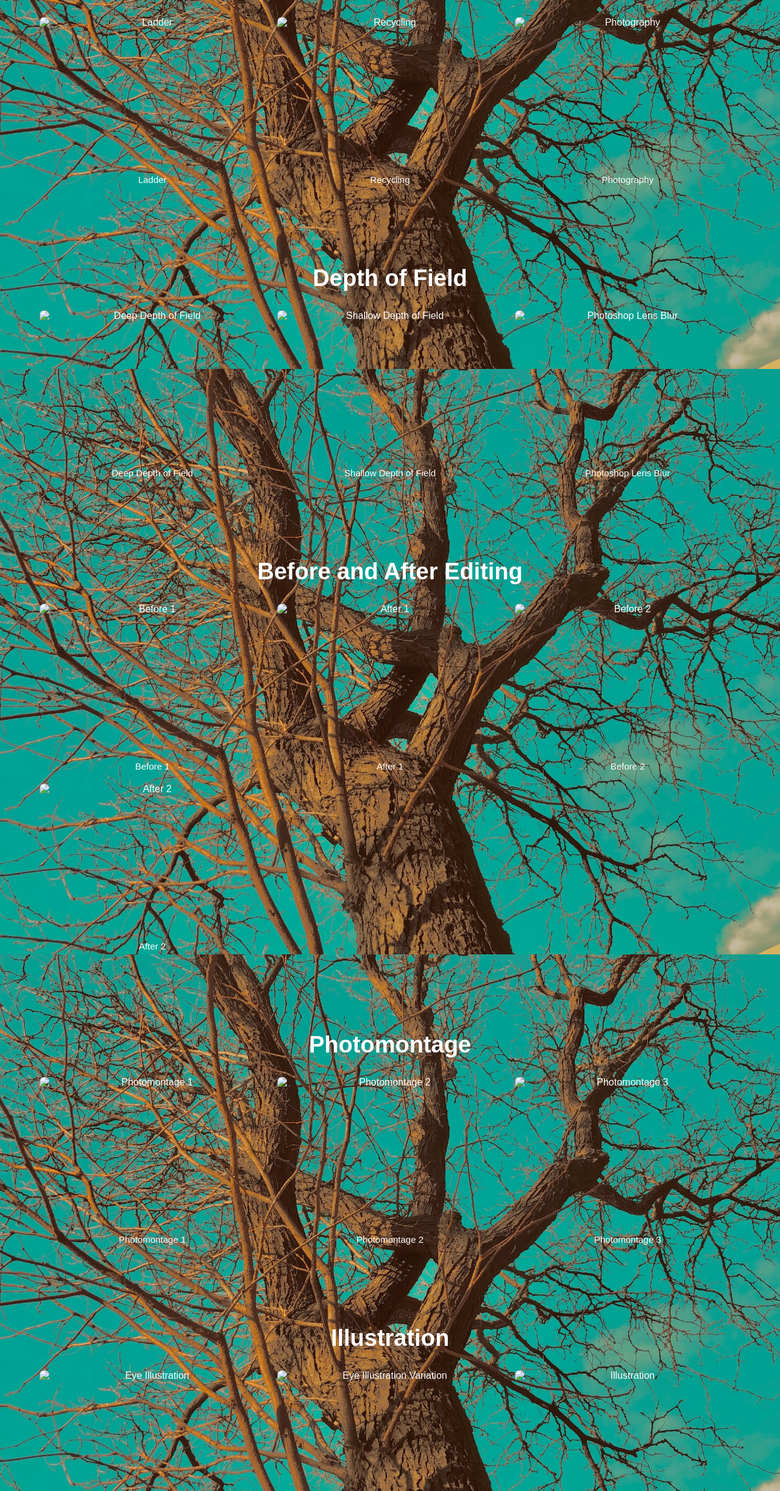
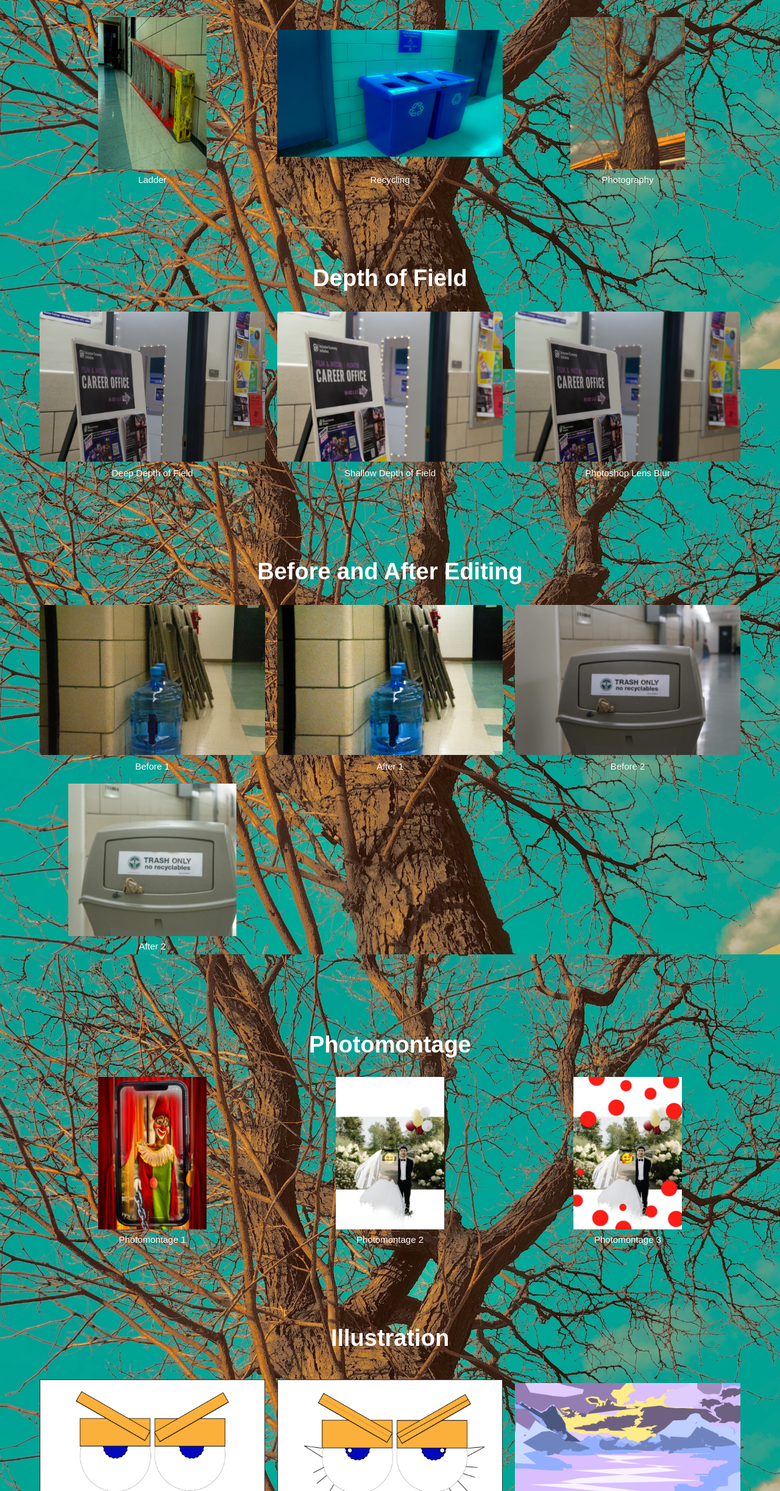
Before and after one commit to Mingle112/Media_150, a plain HTML site: page projects.html in a window 1280 px wide. Shown: the part 355-2800 px from the top of the page at 61% size. Drawn offline with Linux system fonts and the light colour scheme.

Commit message:
Add files via upload

```diff
--- a/projects.html
+++ b/projects.html
@@ -18,15 +18,15 @@
       <h2>Photography</h2>
       <div class="gallery">
         <figure>
-          <img src="images/ladder.jpg" alt="Ladder" onclick="openImage(this)" tabindex="0" onkeydown="if(event.key==='Enter')openImage(this)">
+          <img src="ladder.jpg" alt="Ladder" onclick="openImage(this)" tabindex="0" onkeydown="if(event.key==='Enter')openImage(this)">
           <figcaption>Ladder</figcaption>
         </figure>
         <figure>
-          <img src="images/recycling.jpg" alt="Recycling" onclick="openImage(this)" tabindex="0" onkeydown="if(event.key==='Enter')openImage(this)">
+          <img src="recycling.jpg" alt="Recycling" onclick="openImage(this)" tabindex="0" onkeydown="if(event.key==='Enter')openImage(this)">
           <figcaption>Recycling</figcaption>
         </figure>
         <figure>
-          <img src="images/photo.jpg" alt="Photography" onclick="openImage(this)" tabindex="0" onkeydown="if(event.key==='Enter')openImage(this)">
+          <img src="photo.jpg" alt="Photography" onclick="openImage(this)" tabindex="0" onkeydown="if(event.key==='Enter')openImage(this)">
           <figcaption>Photography</figcaption>
         </figure>
       </div>
@@ -36,15 +36,15 @@
       <h2>Depth of Field</h2>
       <div class="gallery">
         <figure>
-          <img src="images/deep-depth.jpg" alt="Deep Depth of Field" onclick="openImage(this)" tabindex="0" onkeydown="if(event.key==='Enter')openImage(this)">
+          <img src="deep-depth.jpg" alt="Deep Depth of Field" onclick="openImage(this)" tabindex="0" onkeydown="if(event.key==='Enter')openImage(this)">
           <figcaption>Deep Depth of Field</figcaption>
         </figure>
         <figure>
-          <img src="images/shallow-depth.jpg" alt="Shallow Depth of Field" onclick="openImage(this)" tabindex="0" onkeydown="if(event.key==='Enter')openImage(this)">
+          <img src="shallow-depth.jpg" alt="Shallow Depth of Field" onclick="openImage(this)" tabindex="0" onkeydown="if(event.key==='Enter')openImage(this)">
           <figcaption>Shallow Depth of Field</figcaption>
         </figure>
         <figure>
-          <img src="images/lens-blur.jpg" alt="Photoshop Lens Blur" onclick="openImage(this)" tabindex="0" onkeydown="if(event.key==='Enter')openImage(this)">
+          <img src="lens-blur.jpg" alt="Photoshop Lens Blur" onclick="openImage(this)" tabindex="0" onkeydown="if(event.key==='Enter')openImage(this)">
           <figcaption>Photoshop Lens Blur</figcaption>
         </figure>
       </div>
@@ -54,19 +54,19 @@
       <h2>Before and After Editing</h2>
       <div class="gallery">
         <figure>
-          <img src="images/before-one.jpg" alt="Before 1" onclick="openImage(this)" tabindex="0" onkeydown="if(event.key==='Enter')openImage(this)">
+          <img src="before-one.jpg" alt="Before 1" onclick="openImage(this)" tabindex="0" onkeydown="if(event.key==='Enter')openImage(this)">
           <figcaption>Before 1</figcaption>
         </figure>
         <figure>
-          <img src="images/after-one.jpg" alt="After 1" onclick="openImage(this)" tabindex="0" onkeydown="if(event.key==='Enter')openImage(this)">
+          <img src="after-one.jpg" alt="After 1" onclick="openImage(this)" tabindex="0" onkeydown="if(event.key==='Enter')openImage(this)">
           <figcaption>After 1</figcaption>
         </figure>
         <figure>
-          <img src="images/before-two.jpg" alt="Before 2" onclick="openImage(this)" tabindex="0" onkeydown="if(event.key==='Enter')openImage(this)">
+          <img src="before-two.jpg" alt="Before 2" onclick="openImage(this)" tabindex="0" onkeydown="if(event.key==='Enter')openImage(this)">
           <figcaption>Before 2</figcaption>
         </figure>
         <figure>
-          <img src="images/after-two.jpg" alt="After 2" onclick="openImage(this)" tabindex="0" onkeydown="if(event.key==='Enter')openImage(this)">
+          <img src="after-two.jpg" alt="After 2" onclick="openImage(this)" tabindex="0" onkeydown="if(event.key==='Enter')openImage(this)">
           <figcaption>After 2</figcaption>
         </figure>
       </div>
@@ -76,15 +76,15 @@
       <h2>Photomontage</h2>
       <div class="gallery">
         <figure>
-          <img src="images/clown.jpg" alt="Photomontage 1" onclick="openImage(this)" tabindex="0" onkeydown="if(event.key==='Enter')openImage(this)">
+          <img src="clown.jpg" alt="Photomontage 1" onclick="openImage(this)" tabindex="0" onkeydown="if(event.key==='Enter')openImage(this)">
           <figcaption>Photomontage 1</figcaption>
         </figure>
         <figure>
-          <img src="images/wedding.jpg" alt="Photomontage 2" onclick="openImage(this)" tabindex="0" onkeydown="if(event.key==='Enter')openImage(this)">
+          <img src="wedding.jpg" alt="Photomontage 2" onclick="openImage(this)" tabindex="0" onkeydown="if(event.key==='Enter')openImage(this)">
           <figcaption>Photomontage 2</figcaption>
         </figure>
         <figure>
-          <img src="images/montage-three.jpg" alt="Photomontage 3" onclick="openImage(this)" tabindex="0" onkeydown="if(event.key==='Enter')openImage(this)">
+          <img src="montage-three.jpg" alt="Photomontage 3" onclick="openImage(this)" tabindex="0" onkeydown="if(event.key==='Enter')openImage(this)">
           <figcaption>Photomontage 3</figcaption>
         </figure>
       </div>
@@ -94,15 +94,15 @@
       <h2>Illustration</h2>
       <div class="gallery">
         <figure>
-          <img src="images/eyes-art.jpg" alt="Eye Illustration" onclick="openImage(this)" tabindex="0" onkeydown="if(event.key==='Enter')openImage(this)">
+          <img src="eyes-art.jpg" alt="Eye Illustration" onclick="openImage(this)" tabindex="0" onkeydown="if(event.key==='Enter')openImage(this)">
           <figcaption>Eye Illustration</figcaption>
         </figure>
         <figure>
-          <img src="images/eyes-alt.jpg" alt="Eye Illustration Variation" onclick="openImage(this)" tabindex="0" onkeydown="if(event.key==='Enter')openImage(this)">
+          <img src="eyes-alt.jpg" alt="Eye Illustration Variation" onclick="openImage(this)" tabindex="0" onkeydown="if(event.key==='Enter')openImage(this)">
           <figcaption>Eye Illustration2</figcaption>
         </figure>
         <figure>
-          <img src="images/illustration.png" alt="Illustration" onclick="openImage(this)" tabindex="0" onkeydown="if(event.key==='Enter')openImage(this)">
+          <img src="illustration.png" alt="Illustration" onclick="openImage(this)" tabindex="0" onkeydown="if(event.key==='Enter')openImage(this)">
           <figcaption>Illustrated Environment</figcaption>
         </figure>
       </div>
@@ -112,11 +112,11 @@
       <h2>Animation</h2>
       <div class="gallery">
         <figure>
-          <img src="images/eyesblink.gif" alt="Eyes Animation" onclick="openImage(this)" tabindex="0" onkeydown="if(event.key==='Enter')openImage(this)">
+          <img src="eyesblink.gif" alt="Eyes Animation" onclick="openImage(this)" tabindex="0" onkeydown="if(event.key==='Enter')openImage(this)">
           <figcaption>Eyes Animation</figcaption>
         </figure>
         <figure>
-          <img src="images/snow-angel.gif" alt="Snow Angel Animation" onclick="openImage(this)" tabindex="0" onkeydown="if(event.key==='Enter')openImage(this)">
+          <img src="snowangel.gif" alt="Snow Angel Animation" onclick="openImage(this)" tabindex="0" onkeydown="if(event.key==='Enter')openImage(this)">
           <figcaption>Snow Angel Animation</figcaption>
         </figure>
       </div>
@@ -127,7 +127,7 @@
       <p>Cookie Run: Kingdom</p>
       <p>
       </p>
-      <iframe class="pdf-viewer" src="documents/CRK-presentation.pdf" title="Cookie Run Kingdom presentation"></iframe>
+      <iframe class="pdf-viewer" src="CRK-presentation.pdf" title="Cookie Run Kingdom presentation"></iframe>
     </section>
   </main>
   <div id="lightbox" onclick="closeImage()" role="dialog" aria-label="Enlarged artwork" aria-modal="true">
```
Also changed, not shown: index.html (+1 -1 lines), README.txt (added).
